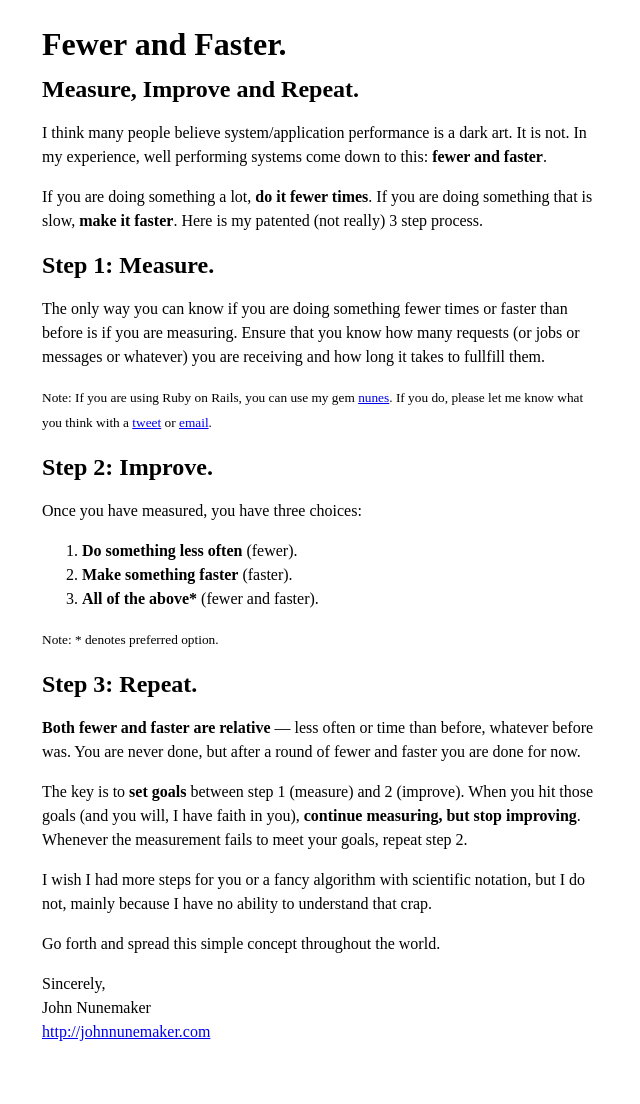
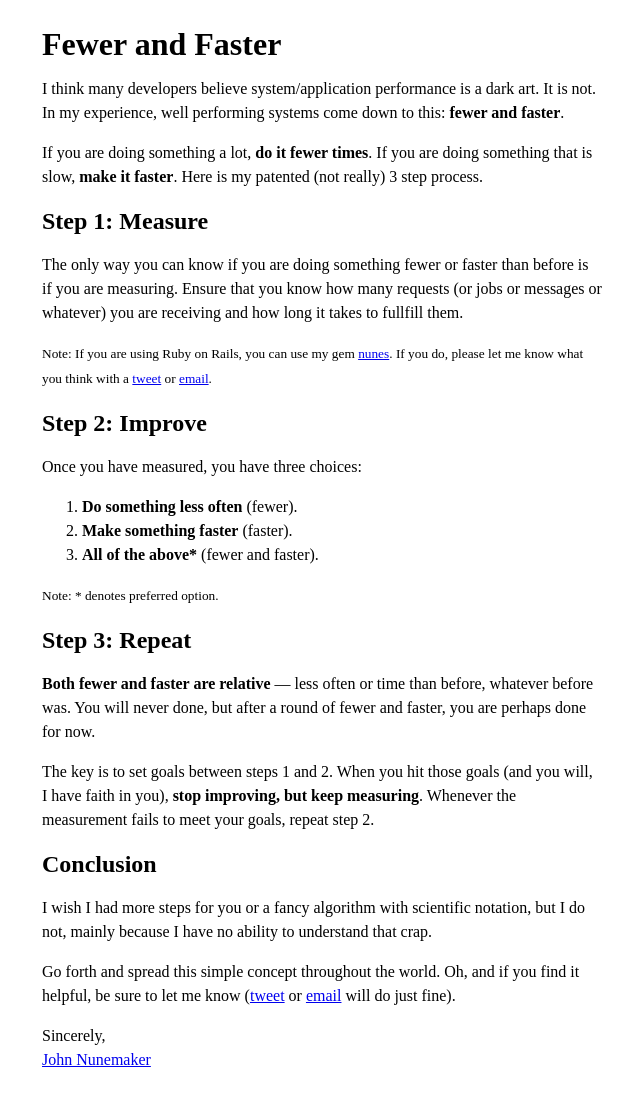
Before and after one commit to fewerandfaster/fewerandfaster.github.io, a Jekyll site: the page built from index.html, in a window 1280 px wide. Shown: the whole page, without its empty margins (318-958 px from the left). Built offline with Jekyll 4.4.1, drawn with Linux system fonts in a browser that asks for light colours; a script that is not in the unit is left out; before the commit the page ends 1076 px from its top, so only the background shows below that.

Commit message:
Some updates

```diff
--- a/_layouts/default.html
+++ b/_layouts/default.html
@@ -3,8 +3,23 @@
   <head>
     <link href="http://gmpg.org/xfn/11" rel="profile">
     <meta http-equiv="content-type" content="text/html; charset=utf-8">
-    <link rel="stylesheet" href="/css/default.css">
+    <meta name="viewport" content="width=device-width, initial-scale=1.0, maximum-scale=1">
     <title>{{ site.title }} - {{ site.tagline }}</title>
+    <style media="screen">
+      body {
+        font-size: 1em;
+        line-height: 1.5em;
+        margin: 2em auto;
+        max-width: 35em;
+      }
+
+      /* Smartphones (portrait and landscape) ----------- */
+      @media only screen and (max-width: 600px) {
+        body {
+          padding: 0 1em;
+        }
+      }
+    </style>
   </head>
   <body>
     {{ content }}
@@ -23,5 +38,17 @@
         s.parentNode.insertBefore(t, s);
       })();
     </script>
+
+    <script>
+      (function(i,s,o,g,r,a,m){i['GoogleAnalyticsObject']=r;i[r]=i[r]||function(){
+      (i[r].q=i[r].q||[]).push(arguments)},i[r].l=1*new Date();a=s.createElement(o),
+      m=s.getElementsByTagName(o)[0];a.async=1;a.src=g;m.parentNode.insertBefore(a,m)
+      })(window,document,'script','https://www.google-analytics.com/analytics.js','ga');
+
+      ga('create', 'UA-85301-31', 'auto');
+      ga('send', 'pageview');
+    </script>
+
+    <!-- Yandex.Metrika counter --> <script type="text/javascript"> (function (d, w, c) { (w[c] = w[c] || []).push(function() { try { w.yaCounter41665459 = new Ya.Metrika({ id:41665459, clickmap:true, trackLinks:true, accurateTrackBounce:true }); } catch(e) { } }); var n = d.getElementsByTagName("script")[0], s = d.createElement("script"), f = function () { n.parentNode.insertBefore(s, n); }; s.type = "text/javascript"; s.async = true; s.src = "https://mc.yandex.ru/metrika/watch.js"; if (w.opera == "[object Opera]") { d.addEventListener("DOMContentLoaded", f, false); } else { f(); } })(document, window, "yandex_metrika_callbacks"); </script> <noscript><div><img src="https://mc.yandex.ru/watch/41665459" style="position:absolute; left:-9999px;" alt="" /></div></noscript> <!-- /Yandex.Metrika counter -->
   </body>
 </html>
--- a/css/default.css
+++ /dev/null
@@ -1,10 +0,0 @@
-body {
-  font-size: 1em;
-  line-height: 1.5em;
-  margin: 2em auto;
-  max-width: 35em;
-}
-
-.note {
-  font-style: italic;
-}
--- a/index.html
+++ b/index.html
@@ -3,19 +3,18 @@ layout: default
 title: Home
 ---
 
-<h1>{{ site.title }}.</h1>
-<h2>{{ site.tagline }}.</h2>
+<h1>{{ site.title }}</h1>
 
-<p>I think many people believe system/application performance is a dark art. It is not. In my experience, well performing systems come down to this: <strong>fewer and faster</strong>.</p>
+<p>I think many developers believe system/application performance is a dark art. It is not. In my experience, well performing systems come down to this: <strong>fewer and faster</strong>.</p>
 
 <p>If you are doing something a lot, <strong>do it fewer times</strong>. If you are doing something that is slow, <strong>make it faster</strong>. Here is my patented (not really) 3 step process.</p>
 
-<h2>Step 1: Measure.</h2>
-<p>The only way you can know if you are doing something fewer times or faster than before is if you are measuring. Ensure that you know how many requests (or jobs or messages or whatever) you are receiving and how long it takes to fullfill them.</p>
+<h2>Step 1: Measure</h2>
+<p>The only way you can know if you are doing something fewer or faster than before is if you are measuring. Ensure that you know how many requests (or jobs or messages or whatever) you are receiving and how long it takes to fullfill them.</p>
 
 <p><small>Note: If you are using Ruby on Rails, you can use my gem <a href="https://github.com/jnunemaker/nunes">nunes</a>. If you do, please let me know what you think with a <a href="https://twitter.com/jnunemaker">tweet</a> or <a href="mailto:webmaster@fewerandfaster.com">email</a>.</small></p>
 
-<h2>Step 2: Improve.</h2>
+<h2>Step 2: Improve</h2>
 <p>Once you have measured, you have three choices:</p>
 
 <ol>
@@ -26,13 +25,14 @@ title: Home
 
 <p><small>Note: * denotes preferred option.</small></p>
 
-<h2>Step 3: Repeat.</h2>
-<p><strong>Both fewer and faster are relative</strong> &mdash; less often or time than before, whatever before was. You are never done, but after a round of fewer and faster you are done for now.</p>
+<h2>Step 3: Repeat</h2>
+<p><strong>Both fewer and faster are relative</strong> &mdash; less often or time than before, whatever before was. You will never done, but after a round of fewer and faster, you are perhaps done for now.</p>
 
-<p>The key is to <strong>set goals</strong> between step 1 (measure) and 2 (improve). When you hit those goals (and you will, I have faith in you), <strong>continue measuring, but stop improving</strong>. Whenever the measurement fails to meet your goals, repeat step 2.</p>
+<p>The key is to set goals between steps 1 and 2. When you hit those goals (and you will, I have faith in you), <strong>stop improving, but keep measuring</strong>. Whenever the measurement fails to meet your goals, repeat step 2.</p>
 
+<h2>Conclusion</h2>
 <p>I wish I had more steps for you or a fancy algorithm with scientific notation, but I do not, mainly because I have no ability to understand that crap.</p>
 
-<p>Go forth and spread this simple concept throughout the world.</p>
+<p>Go forth and spread this simple concept throughout the world. Oh, and if you find it helpful, be sure to let me know (<a href="https://twitter.com/jnunemaker">tweet</a> or <a href="mailto:webmaster@fewerandfaster.com">email</a> will do just fine).</p>
 
-<p>Sincerely,<br>John Nunemaker<br><a href="http://johnnunemaker.com">http://johnnunemaker.com</a></p>
+<p>Sincerely,<br><a href="http://johnnunemaker.com">John Nunemaker</a></p>
```
